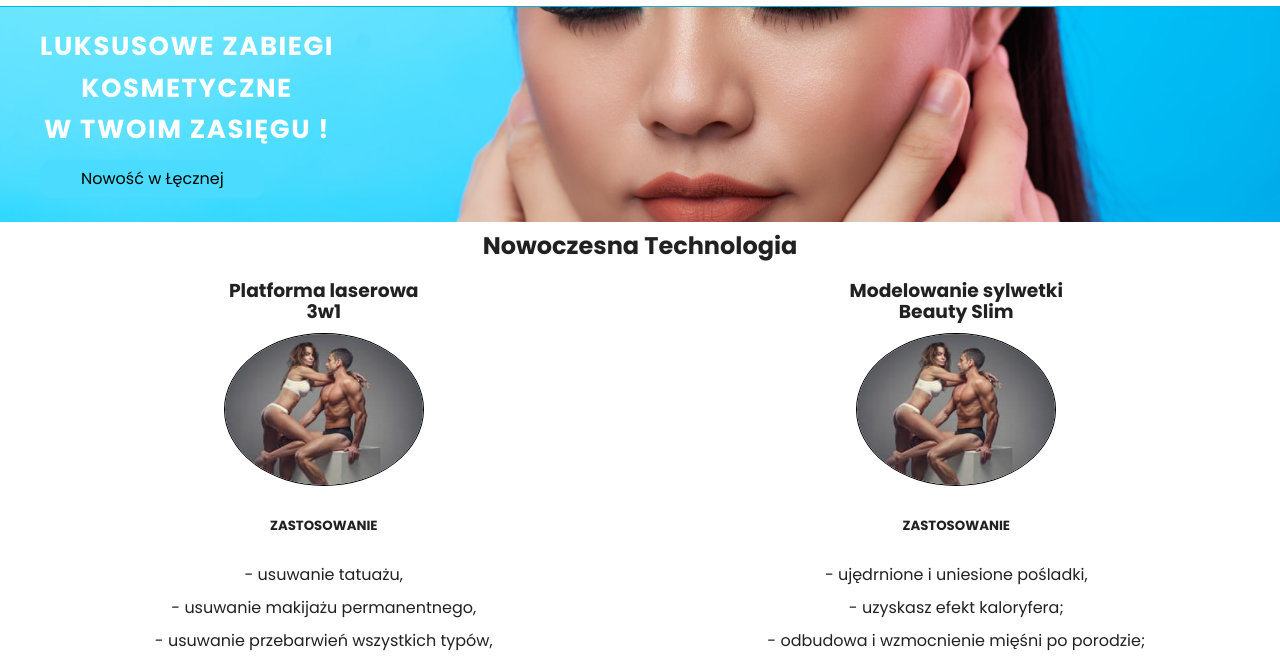
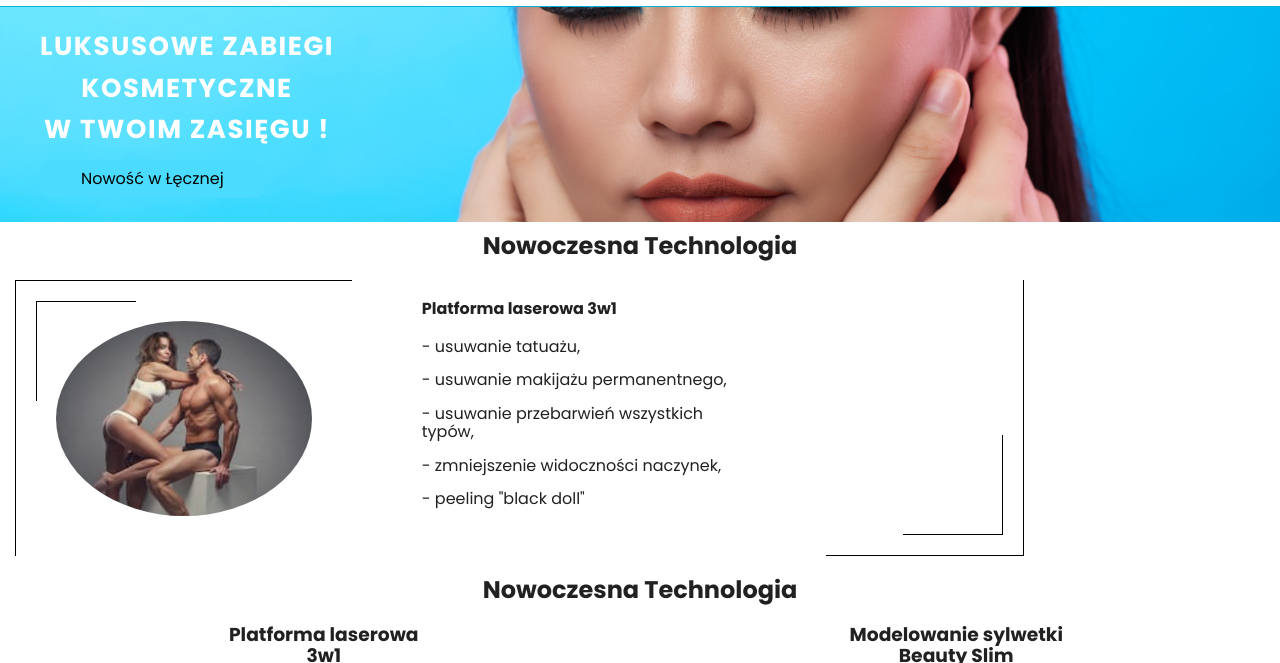
Before and after one commit to JacekPasierb/TEST-STRAPI, a plain HTML site: page index.html in a window 1280 px wide. Shown: the part 71-734 px from the top of the page. Drawn offline with nearby package versions, Linux system fonts and the light colour scheme.

Commit message:
zrobilem karte ofert

```diff
--- a/SASS/components/_header.scss
+++ b/SASS/components/_header.scss
@@ -135,3 +135,57 @@ main {
   flex-direction: column;
   gap: 15px;
 }
+//---------------------------------
+.kreska {
+  // width: 200px;
+  // height: 200px;
+  border-top: 1px solid black;
+  border-left: 1px solid black;
+  padding: 40px;
+  position: relative;
+}
+.kreska2 {
+  width: 100px;
+  height: 100px;
+  border-top: 1px solid black;
+  border-left: 1px solid black;
+  position: absolute;
+  top: 20px;
+  left: 20px;
+
+}
+.karta {
+  display: flex;
+  gap: 50px;
+}
+.kreska3 {
+  width: 200px;
+  // height: 200px;
+  border-bottom: 1px solid black;
+  border-right: 1px solid black;
+  position: relative;
+}
+.kreska4 {
+  width: 100px;
+  height: 100px;
+  border-bottom: 1px solid black;
+  border-right: 1px solid black;
+  position: absolute;
+  bottom: 20px;
+  right: 20px;
+}
+.card {
+  &_icon2 {
+    border-radius: 50%;
+    object-fit: cover;
+    height: 100%;
+  }
+}
+.karta_opcja {
+  display: flex;
+  flex-direction: column;
+  padding: 20px;
+}
+.karta_opcja--title {
+  margin-bottom: 20px;
+}
--- a/index.html
+++ b/index.html
@@ -53,11 +53,34 @@
       <div class="background">
         <div class="head">
           <h1 class="head__tittle">
-            Luksusowe zabiegi <br>kosmetyczne <br> w Twoim Zasięgu !
+            Luksusowe zabiegi <br />kosmetyczne <br />
+            w Twoim Zasięgu !
           </h1>
           <button class="head__button">Nowość w Łęcznej</button>
         </div>
       </div>
+      <section class="oferty">
+        <div class="usługi container">
+          <h2 class="head__ofert">Nowoczesna Technologia</h2>
+          <ul>
+            <li class="karta">
+              <div class="kreska"><img class="card_icon2" src="./images/paraBody.jpg" /><div class="kreska2"></div></div>
+              <div class="karta_opcja"><h4 class="karta_opcja--title">Platforma laserowa 3w1</h4>
+              <ul class="Zastosowanie_list">
+                  <li><p>- usuwanie tatuażu,</p></li>
+                  <li><p>- usuwanie makijażu permanentnego,</p></li>
+                  <li><p>- usuwanie przebarwień wszystkich typów,</p></li>
+                  <li><p>- zmniejszenie widoczności naczynek,</p></li>
+                  <li><p>- peeling "black doll"</p></li>
+                </ul></div>
+              <div class="kreska3"><div class="kreska4"></div></div>
+            </li>
+            <li></li>
+            <li></li>
+            <li></li>
+          </ul>
+        </div>
+      </section>
       <section class="oferty">
         <div class="usługi container">
           <h2 class="head__ofert">Nowoczesna Technologia</h2>
```
Also changed, not shown: css/main.min.css, 1 other file.
